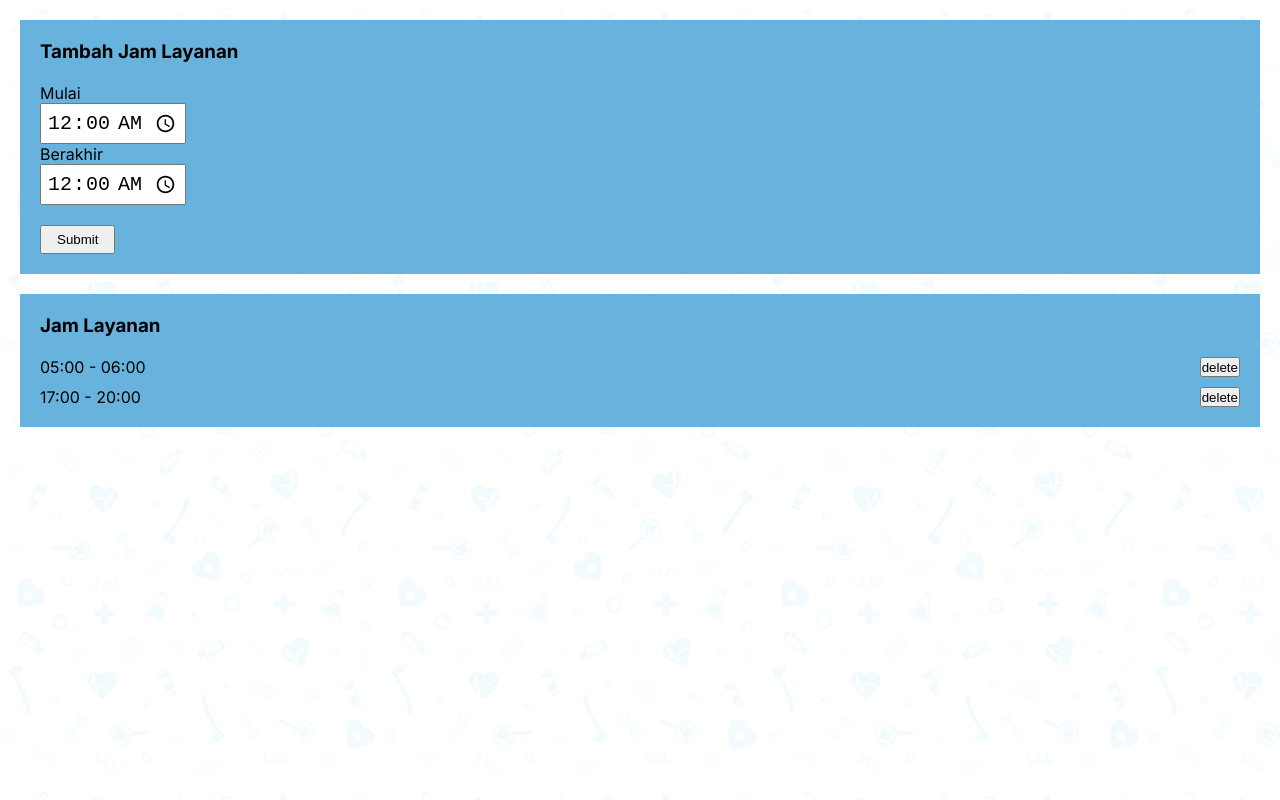
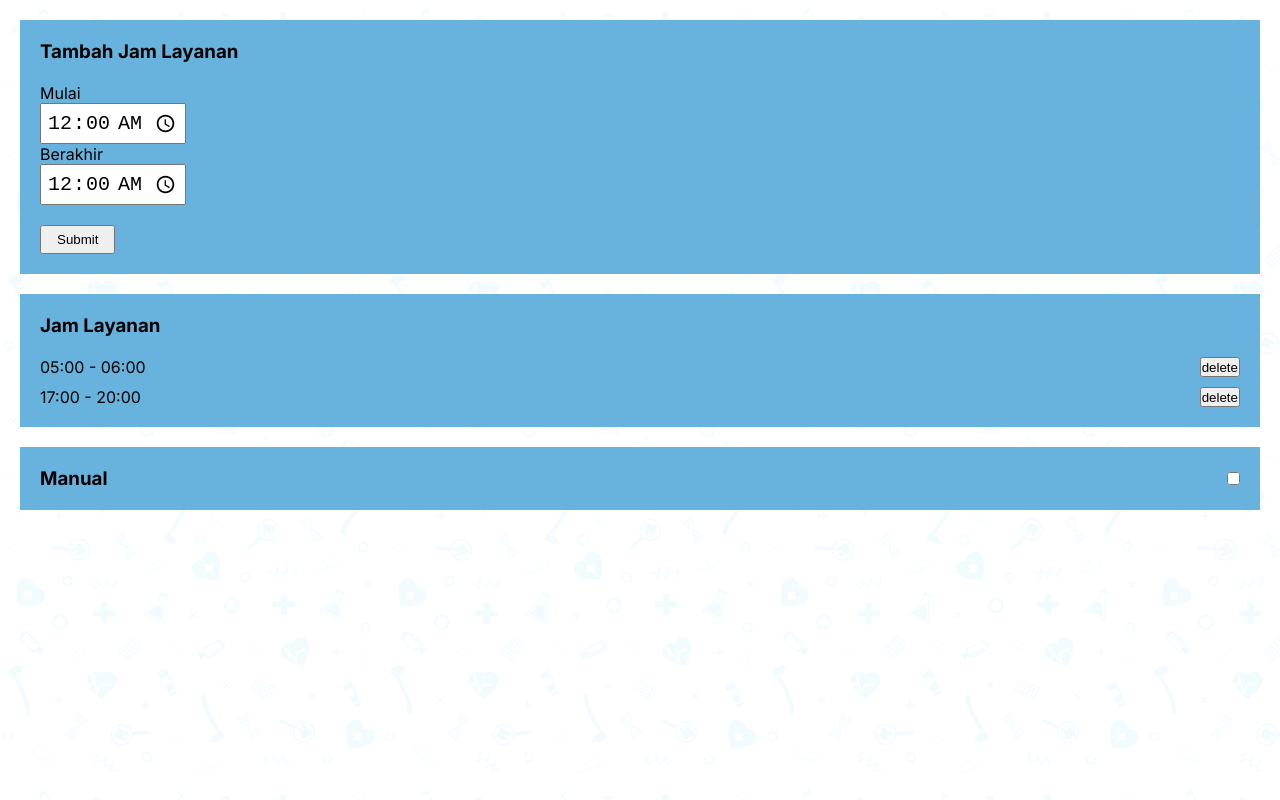
Before and after one commit to delurd/mantri-web, a Next.js app: page /pak-mantri in a window 1280 px wide. Built offline with nearby package versions, Linux system fonts and the light colour scheme; no server answers; the database is empty.

Commit message:
feat: create kv db

```diff
--- a/package.json
+++ b/package.json
@@ -12,6 +12,7 @@
     "@types/node": "20.4.5",
     "@types/react": "18.2.18",
     "@types/react-dom": "18.2.7",
+    "@vercel/kv": "^0.2.2",
     "eslint": "8.46.0",
     "eslint-config-next": "13.4.12",
     "moment": "^2.29.4",
--- a/src/app/api/practice-status/route.ts
+++ b/src/app/api/practice-status/route.ts
@@ -11,7 +11,7 @@ moment.locale('id')
 export const GET = async (request: NextRequest, response: Response) => {
     const cred = request.headers.get("credentialKey")
     // console.log(credentialKey);
-    if (!cred || cred !== credentialKey) return NextResponse.json({}, { status: 403 })
+    if (!cred || cred !== credentialKey) return NextResponse.json({}, { status: 401 })
 
 
     let statusPractice: 'close' | 'open' = 'close'
--- /dev/null
+++ b/src/app/api/use-status-manual/route.ts
@@ -0,0 +1,42 @@
+import { kv } from "@vercel/kv";
+import { NextRequest, NextResponse } from "next/server";
+
+export const GET = async () => {
+    try {
+        const getManualStatus = await kv.get('manualStatus');
+        // console.log(getManualStatus);
+        if (!getManualStatus) return NextResponse.json({ message: 'failed', error: 'no data found' }, { status: 404 })
+
+        return NextResponse.json({ message: 'sukses', data: getManualStatus })
+    } catch (error) {
+        // Handle errors
+        return NextResponse.json({ message: 'failed', error: error })
+    }
+}
+
+
+export const POST = async (request: NextRequest) => {
+    const body = await request.json()
+    let requiredBody = []
+
+    const status = body.status
+    console.log(body);
+
+    if (!status) {
+        return NextResponse.json({ message: 'failed', error: 'status required' }, { status: 400 })
+    }
+
+    try {
+        await kv.set('manualStatus', status);
+
+        const getManualStatus = await kv.get('manualStatus');
+        // console.log(await kv.get('manualStatus'));
+
+        return NextResponse.json({ message: 'sukses', data: getManualStatus })
+    } catch (error) {
+        // Handle errors
+        console.log(error);
+
+        return NextResponse.json({ message: 'failed', error: error })
+    }
+}
--- a/src/app/pak-mantri/page.tsx
+++ b/src/app/pak-mantri/page.tsx
@@ -1,7 +1,7 @@
 'use client';
 import React, {SyntheticEvent, useEffect, useState} from 'react';
 import s from './styles.module.css';
-import {host} from '@/utils/variables';
+import {credentialKey, host} from '@/utils/variables';
 
 type Props = {};
 
@@ -9,20 +9,26 @@ const Admin = (props: Props) => {
   const [jamMulai, setJamMulai] = useState('00:00');
   const [jamAkhir, setJamAkhir] = useState('00:00');
   const [jamPraktek, setJamPraktek] = useState([]);
+  const [manualStatus, setManualStatus] = useState(false);
+  const [loadingSetManualStatus, setLoadingSetManualStatus] = useState(false);
 
   const getJamPraktek = async () => {
+    console.time('jadwal');
+
     const res = await fetch(host + '/api/data-jadwal', {
-      headers: {credentialKey: 'credentialKey'},
+      headers: {credentialKey},
     });
     const json = await res.json();
     const data = json.data;
     // console.log(data);
 
     setJamPraktek(data);
+    console.timeEnd('jadwal');
   };
 
   useEffect(() => {
     getJamPraktek();
+    getManualStatus();
   }, []);
 
   const handleSubmit = async (e: SyntheticEvent) => {
@@ -30,7 +36,7 @@ const Admin = (props: Props) => {
 
     const res = await fetch(host + '/api/data-jadwal', {
       method: 'POST',
-      headers: {credentialKey: 'credentialKey'},
+      headers: {credentialKey},
       body: JSON.stringify({startAt: jamMulai, endAt: jamAkhir}),
     });
     const json = await res.json();
@@ -44,7 +50,7 @@ const Admin = (props: Props) => {
   const handleDelete = async (id: string) => {
     const res = await fetch(host + '/api/data-jadwal', {
       method: 'DELETE',
-      headers: {credentialKey: 'credentialKey'},
+      headers: {credentialKey},
       body: JSON.stringify({id}),
     });
     const json = await res.json();
@@ -53,6 +59,43 @@ const Admin = (props: Props) => {
 
     // console.log(data);
     setJamPraktek(data);
+  };
+
+  const handleManual = async (status: boolean) => {
+    setLoadingSetManualStatus(true);
+    try {
+      const res = await fetch(host + '/api/use-status-manual', {
+        method: 'POST',
+        headers: {credentialKey},
+        body: JSON.stringify({status}),
+      });
+      const json = await res.json();
+      const data = json.data;
+
+      setManualStatus(status);
+      setLoadingSetManualStatus(false);
+    } catch (error) {
+      console.log(error);
+      setLoadingSetManualStatus(false);
+    }
+  };
+
+  const getManualStatus = async () => {
+    console.time('status');
+
+    const res = await fetch(host + '/api/use-status-manual', {
+      method: 'GET',
+      headers: {credentialKey},
+    });
+    const json = await res.json();
+    const data = json.data;
+
+    // console.log(json);
+    console.timeEnd('status');
+
+    if (json.message == 'failed') return;
+
+    setManualStatus(data);
   };
 
   return (
@@ -117,6 +160,20 @@ const Admin = (props: Props) => {
             : null}
         </div>
       </div>
+      <br />
+      <div style={{backgroundColor: '#68b3dd', padding: '20px'}}>
+        <div style={{display: 'flex', justifyContent: 'space-between'}}>
+          <h3>Manual</h3>
+          <input
+            type="checkbox"
+            checked={manualStatus}
+            disabled={loadingSetManualStatus}
+            onChange={(e) => {
+              handleManual(e.target.checked);
+            }}
+          ></input>
+        </div>
+      </div>
     </main>
   );
 };
--- a/src/components/ClientLog/ClientLog.tsx
+++ b/src/components/ClientLog/ClientLog.tsx
@@ -16,8 +16,9 @@ const ClientLog = (props: Props) => {
   const getDataStatus = async () => {
     const res = await fetch(host + '/api/practice-status', {
       method: 'POST',
+      cache: 'no-store',
       headers: {credentialKey: 'credentialKey'},
-      body: JSON.stringify({time: moment().utcOffset(7).format()})
+      body: JSON.stringify({time: moment().utcOffset(7).format()}),
     });
     const json = await res.json();
 
```
Also changed, not shown: 1 other file (tests, documents, lock files or other folders).
